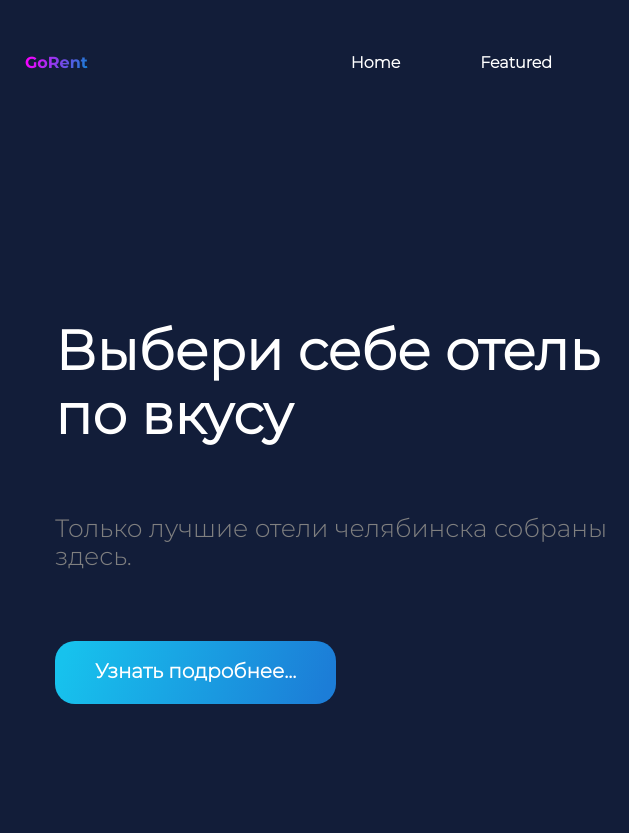
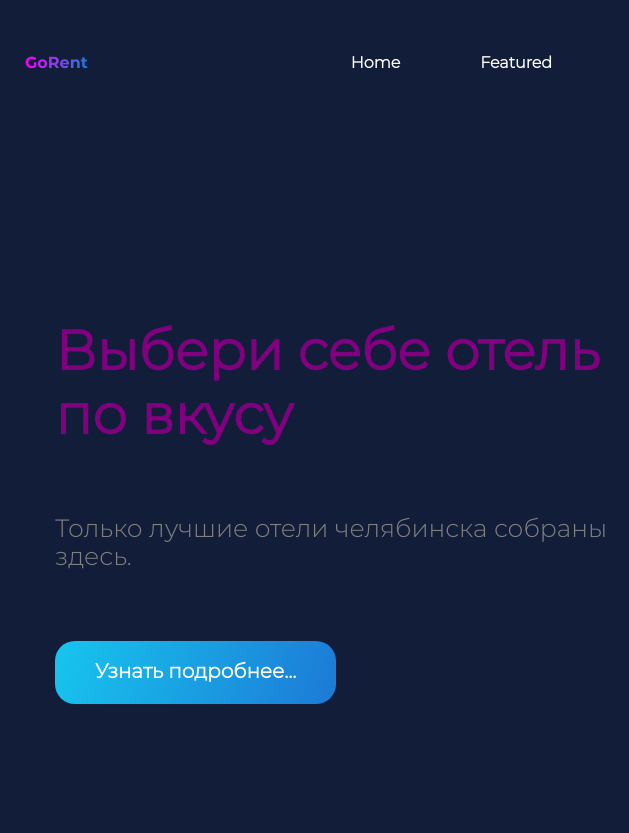
Before and after one commit to fadeevvania/loop1, a plain HTML site: page index.html in a window 1280 px wide. Shown: the top 833 px of the page, 0-629 px from the left. Drawn offline with Linux system fonts and the light colour scheme.

Commit message:
Фиолетовый буквы

```diff
--- a/css/style.css
+++ b/css/style.css
@@ -86,7 +86,7 @@ footer{
 }
 .head_info {
     display: flex;
-    color: white;
+    color: purple;
     font-size: 20px;
     flex-direction: column;
     justify-content: left;
```
